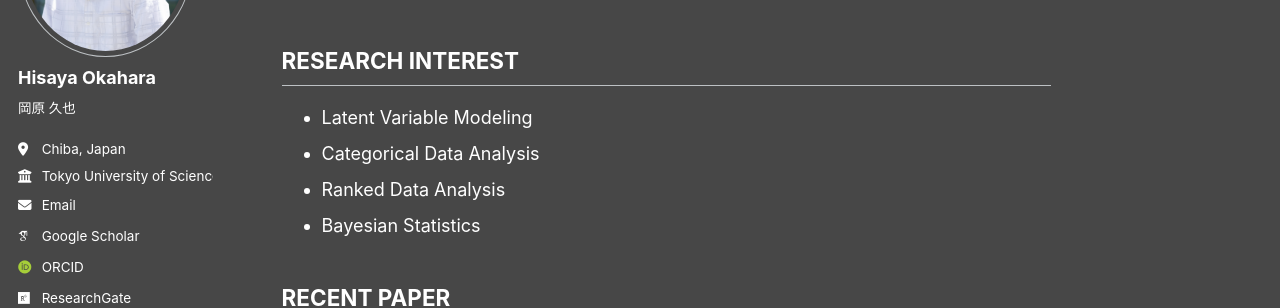
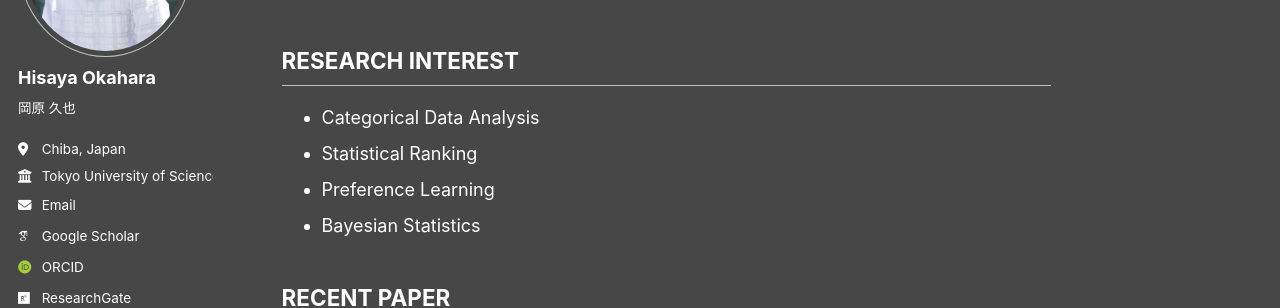
Before and after one commit to h-okahara/h-okahara.github.io, a Jekyll site: the page built from _pages/about.md, in a window 1280 px wide and 900 px high. Shown: the part 234-542 px from the top of the window. Built offline with Jekyll 4.4.1, drawn with Linux system fonts in a browser that asks for light colours; some web fonts are replaced.

Commit message:
Update about.md

```diff
--- a/_pages/about.md
+++ b/_pages/about.md
@@ -13,9 +13,9 @@ redirect_from:
 
 
 ## <span data-i18n="home.header_interest">RESEARCH INTEREST</span>
-- <span data-i18n="home.interest_1">Latent Variable Modeling</span>
-- <span data-i18n="home.interest_2">Categorical Data Analysis</span>
-- <span data-i18n="home.interest_3">Ranked Data Analysis</span>
+- <span data-i18n="home.interest_1">Categorical Data Analysis</span>
+- <span data-i18n="home.interest_2">Statistical Ranking</span>
+- <span data-i18n="home.interest_3">Preference Learning</span>
 - <span data-i18n="home.interest_4">Bayesian Statistics</span>
 
 
```
